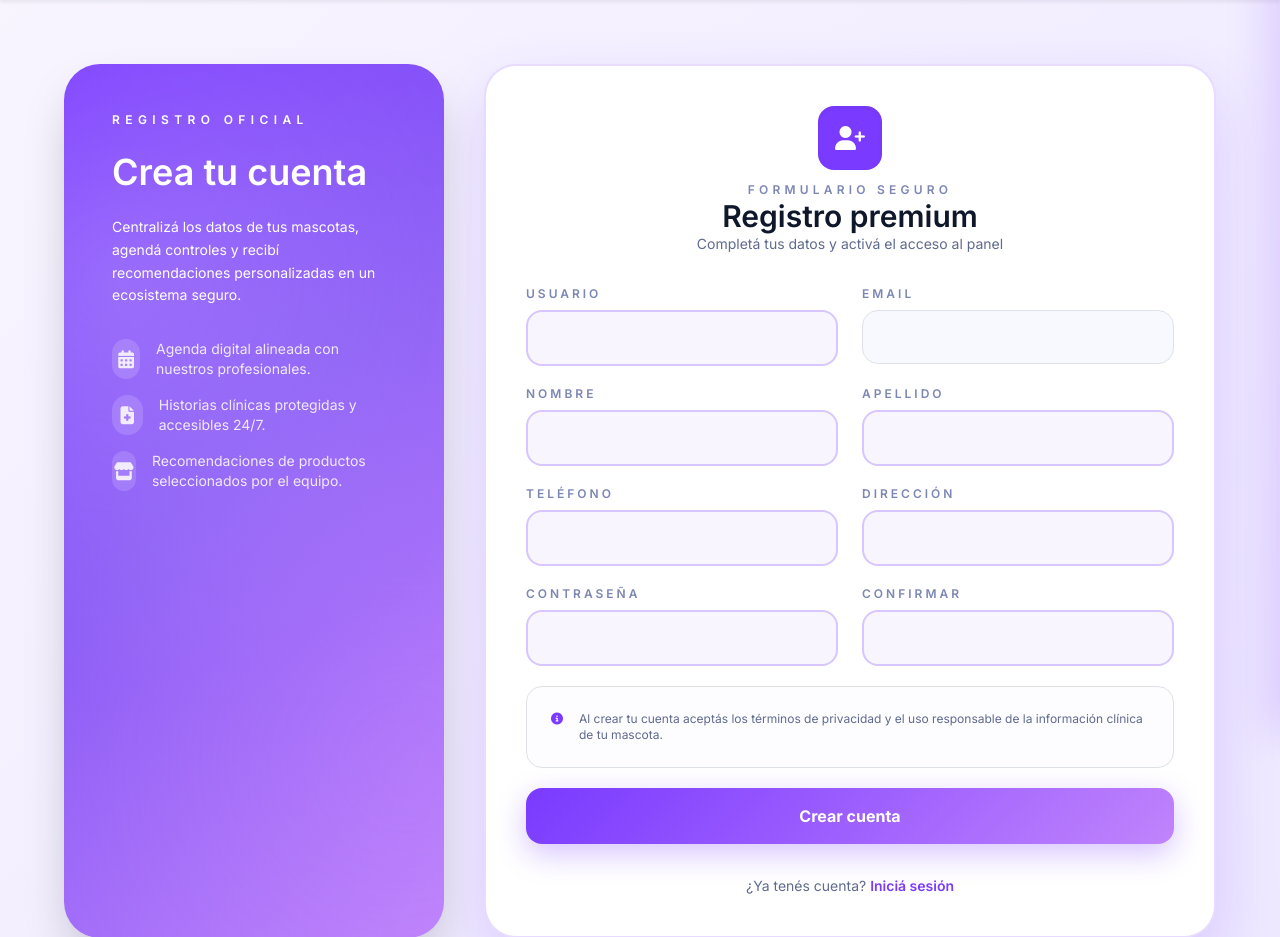
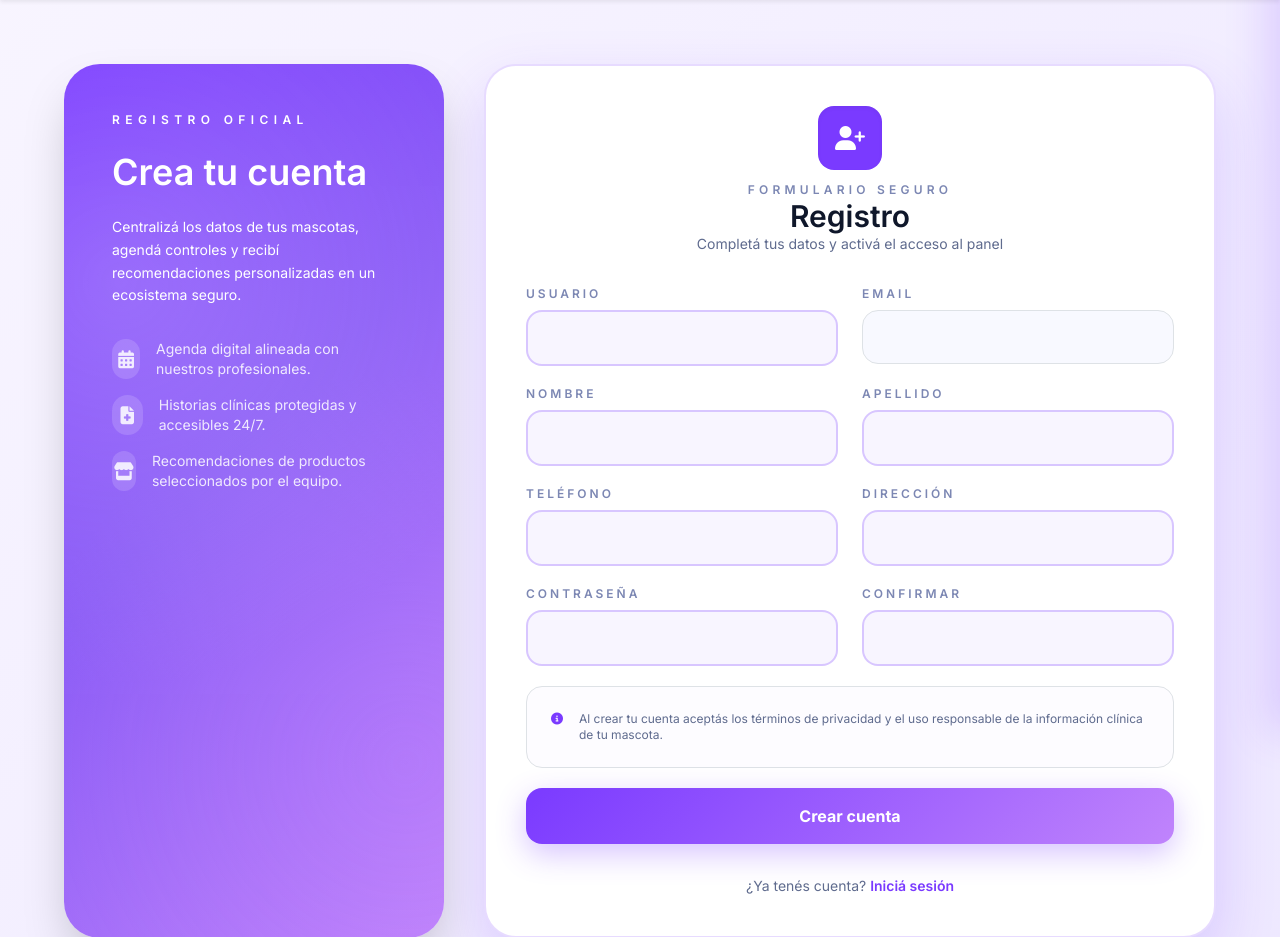
Before and after one commit to Villada-PG3/trabajo-practico-integrador-veterinaria-el-sabueso-feliz, a Django app: template Core/templates/core/registro_propietario.html in a window 1280 px wide. Shown: the part 69-1006 px from the top of the page. Run offline with Django 5.2, Linux system fonts and the light colour scheme; the template is opened without the code that fills it, so the values that code supplies are empty; some libraries are stand-ins or nearby versions.

Commit message:
problema del login

```diff
--- a/Core/templates/core/registro_propietario.html
+++ b/Core/templates/core/registro_propietario.html
@@ -46,7 +46,7 @@
             </div>
             <div>
                 <p class="text-xs font-semibold uppercase tracking-[0.35em] text-[#7c87b3]">Formulario seguro</p>
-                <h2 class="text-3xl font-semibold text-[#0f172a]">Registro premium</h2>
+                <h2 class="text-3xl font-semibold text-[#0f172a]">Registro </h2>
                 <p class="text-sm text-[#5f6b8e]">Completá tus datos y activá el acceso al panel</p>
             </div>
         </div>
--- a/Core/views.py
+++ b/Core/views.py
@@ -4158,7 +4158,7 @@ class LoginView(PublicView):
             user = authenticate(request, username=username, password=password)
             if user is not None:
                 login(request, user)
-                return redirect("dashboard")
+                return redirect("landing")
             messages.error(request, "Usuario o contraseña incorrectos.")
         return render(request, "core/login.html")
 
```
